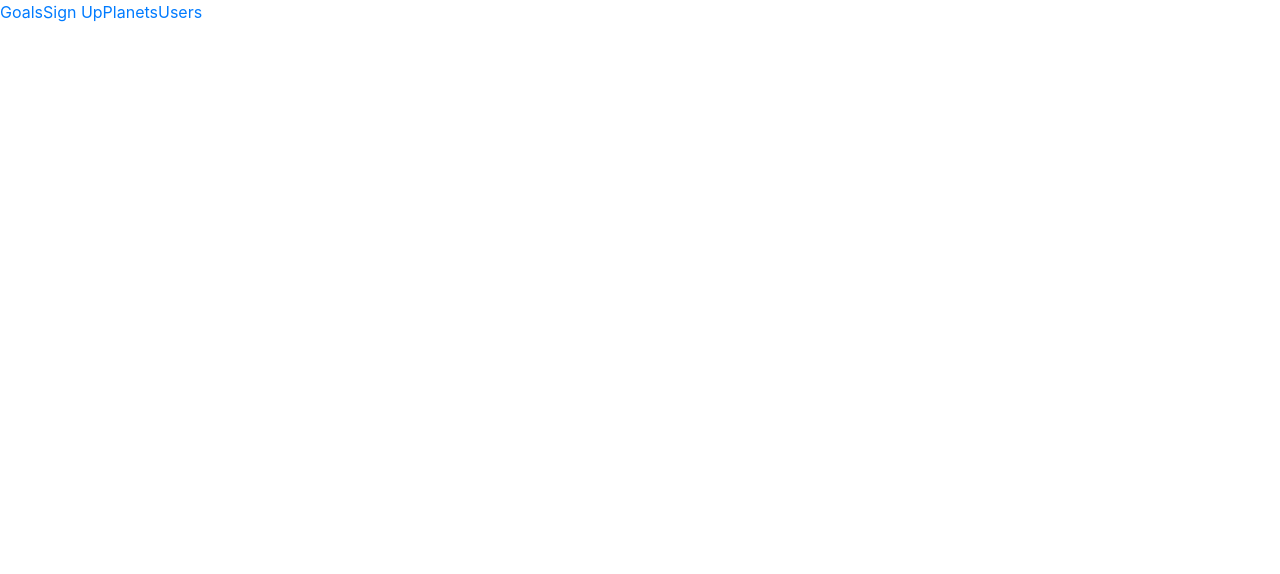
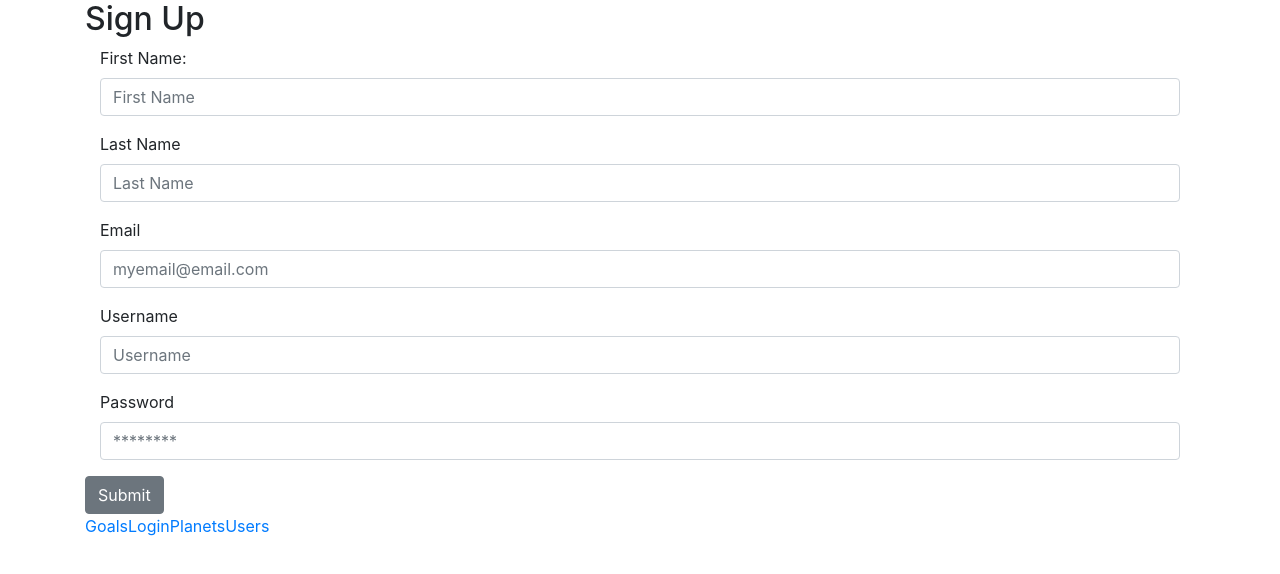
Before and after one commit to bethel-school-of-technology/goalsetter-frontend, a React (Create React App) app: page / in a window 1280 px wide. Shown: the top 574 px of the page. Built offline with nearby package versions, Linux system fonts and the light colour scheme.

Commit message:
Page Update

```diff
--- a/src/App.js
+++ b/src/App.js
@@ -3,7 +3,7 @@ import logo from './logo.svg';
 import './App.css';
 //import Goals from './components/Goals';
 //import Planets from './components/Planets';
-import SignUp from './pages/SignUp';
+import Login from './pages/Login';
 import Users from './pages/Users';
 import Home from './pages/Home';
 import {BrowserRouter, Route} from 'react-router-dom';
@@ -26,9 +26,9 @@ class App extends Component {
               <Goals />
             </div>
           )}/>
-          <Route exact={true} path='/signUp' render={() => (
+          <Route exact={true} path='/login' render={() => (
             <div className="App">
-              <SignUp />
+              <Login />
             </div>
           )}/>
         </div>
--- a/src/pages/Goals.js
+++ b/src/pages/Goals.js
@@ -1,12 +1,58 @@
 import React, { Component } from 'react';
+import {
+  Container, Col, Form,
+  FormGroup, Label, Input,
+  Button,
+} from 'reactstrap';
+import { Link } from 'react-router-dom';
+
+
 export default class Goals extends Component {
   state = {
   }
-    render () {
-       return (
-         <div id='container'>
+  render () {
+     return (
+       <Container className="App">
+      <h2>Goals</h2>
+    <Form id="goals" name="goals" method="POST" action="/">
+      <Col>
+        <FormGroup>
+          <Label>Goal:</Label>
+          <Input
+            type="text"
+            name="goalName"
+            id="goalId"
+            placeholder="Goal"
+          />
+        </FormGroup>
+      </Col>
+      <Col>
+        <FormGroup>
+          <Label>Goal</Label>
+          <Input
+            type="text"
+            name="goalName"
+            id="goalId"
+            placeholder="Goal"
+          />
+        </FormGroup>
+      </Col>
+      <Col>
+        <FormGroup>
+          <Label>Goal</Label>
+          <Input
+            type="text"
+            name="goalName"
+            id="goalId"
+            placeholder="Goal"
+          />
+        </FormGroup>
+      </Col>
+      <Button component={Link} to="/Goal">Submit</Button>
+    </Form>
 
-         </div>
-       )
-    }
- }
+    </Container>
+
+     )
+  }
+}
--- a/src/pages/Home.js
+++ b/src/pages/Home.js
@@ -1,5 +1,10 @@
 import React, { Component } from 'react';
-
+import { Link } from 'react-router-dom';
+import {
+   Container, Col, Form,
+   FormGroup, Label, Input,
+   Button,
+ } from 'reactstrap';
 
 
 
@@ -8,15 +13,72 @@ export default class Home extends Component {
     }
     render () {
        return (
-         <div id='container'>
-            <a href="signup">Goals</a>
-            <a href="signup" >Sign Up</a>
+         <Container className="App">
+        <h2>Sign Up</h2>
+      <Form id="signup" name="signup" method="POST" action="/">
+        <Col>
+          <FormGroup>
+            <Label>First Name:</Label>
+            <Input
+              type="text"
+              name="firstName"
+              id="firstName"
+              placeholder="First Name"
+            />
+          </FormGroup>
+        </Col>
+        <Col>
+          <FormGroup>
+            <Label>Last Name</Label>
+            <Input
+              type="text"
+              name="lastName"
+              id="lastName"
+              placeholder="Last Name"
+            />
+          </FormGroup>
+        </Col>
+        <Col>
+          <FormGroup>
+            <Label>Email</Label>
+            <Input
+              type="email"
+              name="email"
+              id="exampleEmail"
+              placeholder="myemail@email.com"
+            />
+          </FormGroup>
+        </Col>
+        <Col>
+          <FormGroup>
+            <Label>Username</Label>
+            <Input
+              type="text"
+              name="username"
+              id="username"
+              placeholder="Username"
+            />
+          </FormGroup>
+        </Col>
+        <Col>
+          <FormGroup>
+            <Label for="username">Password</Label>
+            <Input
+              type="password"
+              name="password"
+              id="examplePassword"
+              placeholder="********"
+            />
+          </FormGroup>
+        </Col>
+        <Button component={Link} to="/Login">Submit</Button>
+      </Form>
+            <a href="goals">Goals</a>
+            <a href="login" >Login</a>
             <a href="planets">Planets</a>
             <a href="users">Users</a>
+      </Container>
 
-         </div>
        )
-
-
     }
  }
--- /dev/null
+++ b/src/pages/Login.js
@@ -0,0 +1,50 @@
+import React, { Component } from 'react';
+import { Link } from 'react-router-dom';
+import {
+   Container, Col, Form,
+   FormGroup, Label, Input,
+   Button,
+ } from 'reactstrap';
+
+
+export default class Login extends Component {
+  state = {
+  }
+
+  render () {
+      return (
+        <div>
+           <Container className="App">
+          <h2>Login </h2>
+        <Form id="login" name="login" method="POST" action="/">
+          <Col>
+            <FormGroup>
+              <Label>Email</Label>
+              <Input
+                type="email"
+                name="email"
+                id="exampleEmail"
+                placeholder="myemail@email.com"
+              />
+            </FormGroup>
+          </Col>
+          <Col>
+            <FormGroup>
+              <Label for="username">Password</Label>
+              <Input
+                type="password"
+                name="password"
+                id="examplePassword"
+                placeholder="********"
+              />
+            </FormGroup>
+          </Col>
+          <Button component={Link} to="/Login">Submit</Button>
+        </Form>
+        </Container>
+        </div>
+
+
+      )
+   }
+}
--- a/src/pages/SignUp.js
+++ /dev/null
@@ -1,81 +0,0 @@
-import React, { Component } from 'react';
-import { Link } from 'react-router-dom';
-import {
-   Container, Col, Form,
-   FormGroup, Label, Input,
-   Button,
- } from 'reactstrap';
-export default class SignUp extends Component {
-  state = {
-  }
-
-  render () {
-      return (
-        <div>
-           <Container className="App">
-          <h2>Sign In | Sign Up</h2>
-        <Form id="signup" name="signup" method="POST" action="/">
-          <Col>
-            <FormGroup>
-              <Label>First Name:</Label>
-              <Input
-                type="text"
-                name="firstName"
-                id="firstName"
-                placeholder="First Name"
-              />
-            </FormGroup>
-          </Col>
-          <Col>
-            <FormGroup>
-              <Label>Last Name</Label>
-              <Input
-                type="text"
-                name="lastName"
-                id="lastName"
-                placeholder="Last Name"
-              />
-            </FormGroup>
-          </Col>
-          <Col>
-            <FormGroup>
-              <Label>Email</Label>
-              <Input
-                type="email"
-                name="email"
-                id="exampleEmail"
-                placeholder="myemail@email.com"
-              />
-            </FormGroup>
-          </Col>
-          <Col>
-            <FormGroup>
-              <Label>Username</Label>
-              <Input
-                type="text"
-                name="username"
-                id="username"
-                placeholder="Username"
-              />
-            </FormGroup>
-          </Col>
-          <Col>
-            <FormGroup>
-              <Label for="username">Password</Label>
-              <Input
-                type="password"
-                name="password"
-                id="examplePassword"
-                placeholder="********"
-              />
-            </FormGroup>
-          </Col>
-          <Button component={Link} to="/Login">Submit</Button>
-        </Form>
-        </Container>
-        </div>
-
-
-      )
-   }
-}
--- a/src/pages/Users.js
+++ b/src/pages/Users.js
@@ -1,6 +1,7 @@
 import React from 'react';
+import axios from 'axios';
 
-import axios from 'axios';
+
 
 class Users extends React.Component {
   state = {
```
